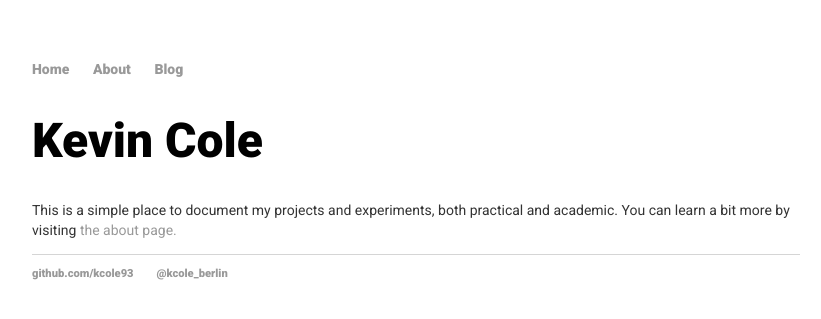
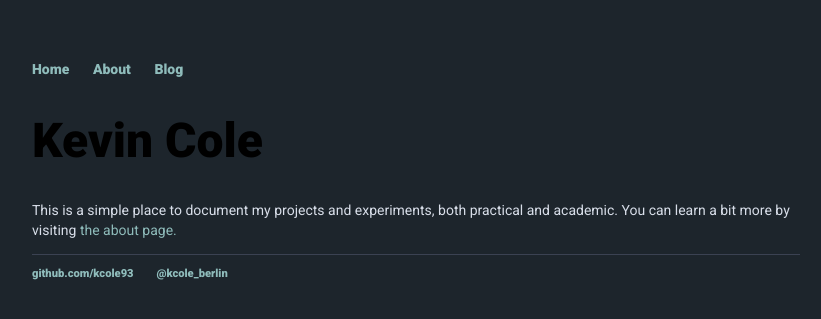
Before and after one commit to kcole93/kcole93.github.io, a Jekyll site: the page built from index.html, in a window 1280 px wide. Shown: the top 319 px of the page, without its empty margins (224-1045 px from the left). Built offline with Jekyll 4.4.1, drawn with Linux system fonts in a browser that asks for light colours.

Commit message:
theme changes to blog

```diff
--- a/css/main.css
+++ b/css/main.css
@@ -1,6 +1,7 @@
 body {
     margin: 60px auto;
     width: 60%;
+    background-color: #1D252C;
 }
 nav ul, footer ul {
     font-family: 'Roboto', sans-serif;
@@ -14,7 +15,7 @@ nav ul li, footer ul li {
 }
 a {
     text-decoration: none;
-    color: #999;
+    color: #8FBCBB;
 }
 a:hover {
     text-decoration: underline;
@@ -27,7 +28,7 @@ p {
     font-family: 'Roboto', sans-serif;
     font-size: 0.875em;
     line-height: 1.4em;
-    color: #333;
+    color:#d8dee9;
 }
 ul {
     font-family: 'Roboto', sans-serif;
@@ -35,7 +36,7 @@ ul {
     line-height: 1.4em;
 }
 footer {
-    border-top: 1px solid #d5d5d5;
+    border-top: 1px solid #3B4252;
     font-size: .8em;
 }
 
```
